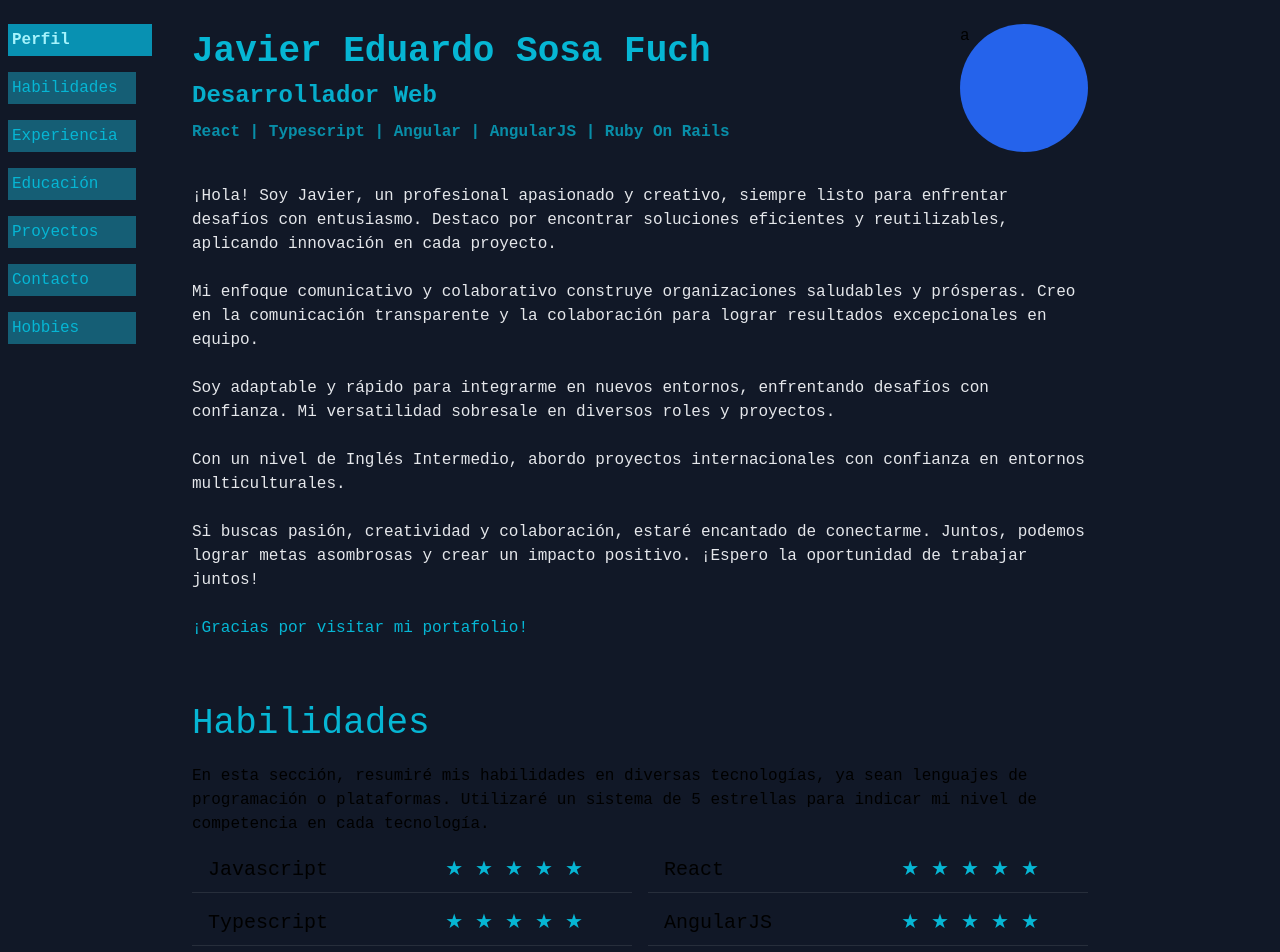
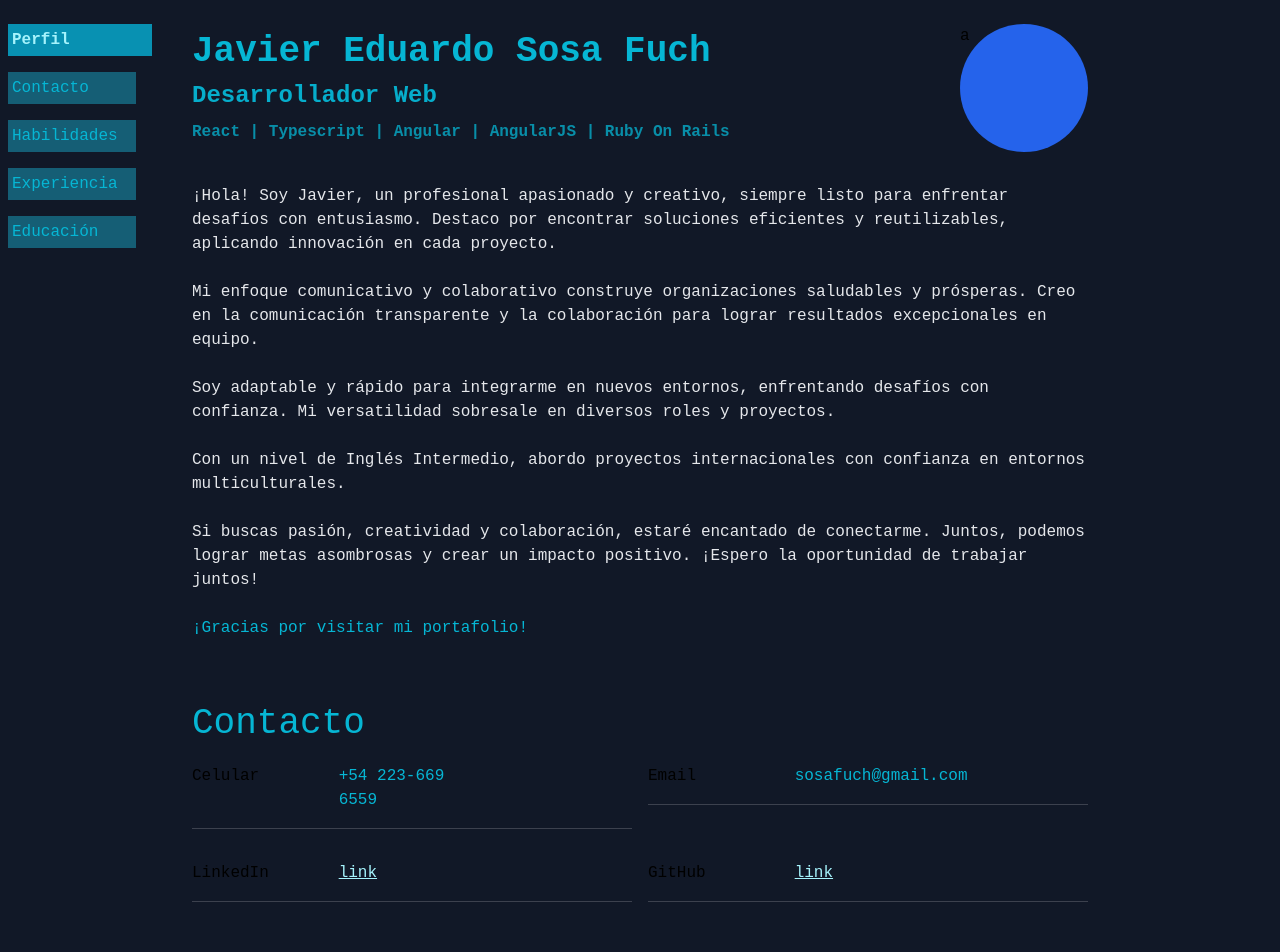
Before and after one commit to Zoaxx1/portfolio, a Next.js app: page / in a window 1280 px wide. Shown: the top 952 px of the page. Built offline with nearby package versions, Linux system fonts and the light colour scheme.

Commit message:
create contact sectino

```diff
--- a/app/components/navbar/navbar_component.tsx
+++ b/app/components/navbar/navbar_component.tsx
@@ -17,12 +17,12 @@ export default function NavbarComponent () {
   return (
     <nav className="fixed left-0 top-0 bottom-0 w-100 flex flex-col items-start pl-2 pt-6">
       <button className={ `${stylesButtons.default} ${stylesButtons.selected}` }>Perfil</button>
+      <button className={ `${stylesButtons.default} ${stylesButtons.unselected}` }>Contacto</button>
       <button className={ `${stylesButtons.default} ${stylesButtons.unselected}` }>Habilidades</button>
       <button className={ `${stylesButtons.default} ${stylesButtons.unselected}` }>Experiencia</button>
       <button className={ `${stylesButtons.default} ${stylesButtons.unselected}` }>Educación</button>
-      <button className={ `${stylesButtons.default} ${stylesButtons.unselected}` }>Proyectos</button>
-      <button className={ `${stylesButtons.default} ${stylesButtons.unselected}` }>Contacto</button>
-      <button className={ `${stylesButtons.default} ${stylesButtons.unselected}` }>Hobbies</button>
+      {false && <button className={ `${stylesButtons.default} ${stylesButtons.unselected}` }>Proyectos</button>}
+      {false && <button className={ `${stylesButtons.default} ${stylesButtons.unselected}` }>Hobbies</button>}
     </nav>
   );
 };
--- a/app/pages/home/home_page.tsx
+++ b/app/pages/home/home_page.tsx
@@ -1,12 +1,14 @@
-import ProfileSection from "@sections/profile/profile_section"
-import TechnologiesSection from "@sections/technologies/technologies_section"
-import ExperienceSection from "@sections/experiences/experiencies_section"
-import EducationSection from "@sections/education/education_section"
+import ProfileSection from "@sections/profile/profile_section";
+import TechnologiesSection from "@sections/technologies/technologies_section";
+import ExperienceSection from "@sections/experiences/experiencies_section";
+import EducationSection from "@sections/education/education_section";
+import ContactSection from "@sections/contact/contact_section";
 
 export default function HomePage () {
     return (
         <div className='grid grid-cols-auto gap-16'>
             <ProfileSection></ProfileSection>
+            <ContactSection></ContactSection>
             <TechnologiesSection></TechnologiesSection>
             <ExperienceSection></ExperienceSection>
             <EducationSection></EducationSection>
--- /dev/null
+++ b/app/sections/contact/contact_section.tsx
@@ -0,0 +1,50 @@
+import TitleComponent from '@components/title/title_component';
+
+interface Contact {
+    title: string,
+    content: string,
+    isUrl?: boolean
+}
+
+export default function ContactSection () {
+    const contacts:Contact[] = [{
+        title: 'Celular',
+        content: '+54 223-669 6559'
+    },
+    {
+        title: 'Email',
+        content: 'sosafuch@gmail.com'
+    },
+    {
+        title: 'LinkedIn',
+        content: 'https://www.linkedin.com/in/sosafuch',
+        isUrl: true
+    },
+    {
+        title: 'GitHub',
+        content: 'https://github.com/Zoaxx1',
+        isUrl: true
+    }
+    ]
+
+    return (
+        <div>
+            <TitleComponent title={'Contacto'}></TitleComponent>
+            <div className='grid grid-cols-2 gap-4'>
+                {
+                    contacts.map((c, i) => (
+                        <div key={i + c.title}>
+                            <div className='grid grid-cols-3'>
+                                <p>{c.title}</p>
+                                {c.isUrl ?
+                                <a target='_blank' href={c.content} className='underline text-cyan-200'>link</a> :
+                                <p className='text-cyan-500'>{c.content}</p>}
+                            </div>
+                            <hr className='opacity-20 my-4'/>
+                        </div>
+                    ))
+                }
+            </div>
+        </div>
+    )
+}
```
